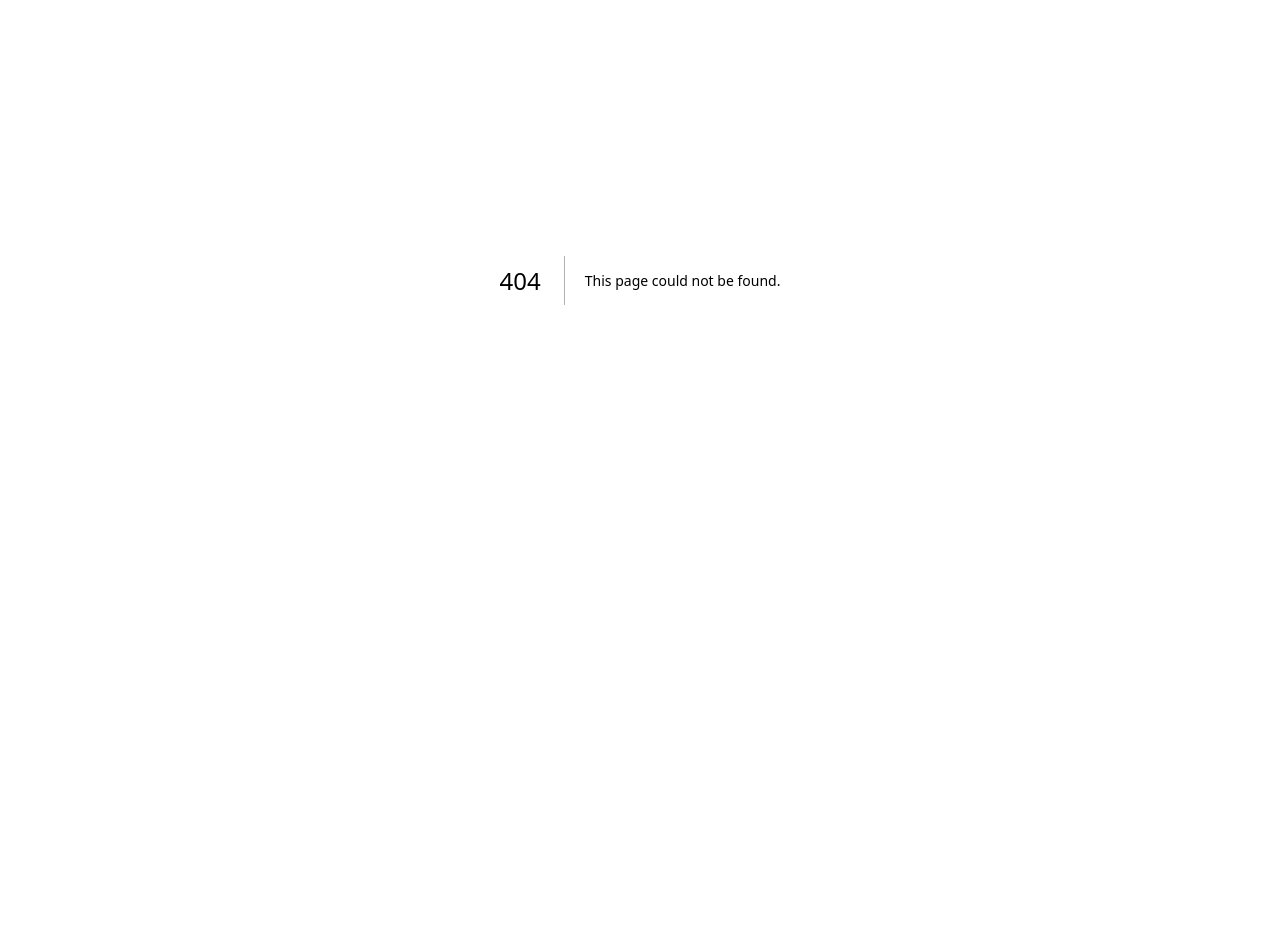
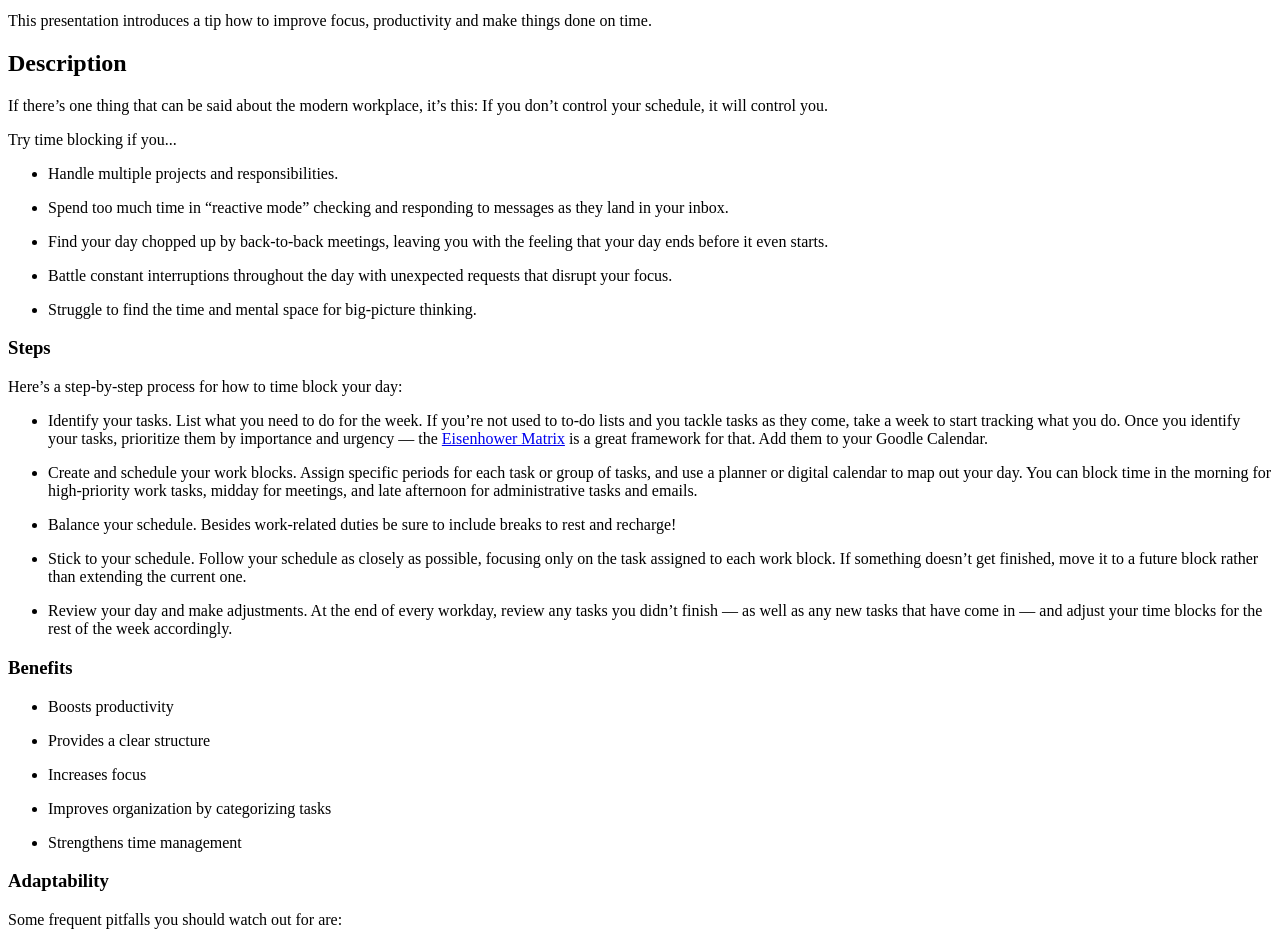
Before and after one commit to igoromerbasicalteos/tip-of-the-week, a Next.js app: page /presentations/250109-time-blocking in a window 1280 px wide. Before the commit this address had no page. Shown: the part 120-1065 px from the top of the page. Before the commit the page ends 800 px from the top, so only its background shows below. Built offline with nearby package versions, Linux system fonts and the light colour scheme.

Commit message:
Lena: time blocking

```diff
--- /dev/null
+++ b/pages/presentations/250109-time-blocking.mdx
@@ -0,0 +1,68 @@
+import { Steps } from "nextra/components";
+
+# Task management and Time blocking.
+
+> Author: [Lena](ols@alteos.com)
+> Date: 09.01.2025
+
+This presentation introduces a tip how to improve focus, productivity and make things done on time.
+
+## Description
+
+If there’s one thing that can be said about the modern workplace, it’s this: If you don’t control your schedule, it will control you.
+
+Try time blocking if you...
+
+- Handle multiple projects and responsibilities.
+
+- Spend too much time in “reactive mode” checking and responding to messages as they land in your inbox.
+
+- Find your day chopped up by back-to-back meetings, leaving you with the feeling that your day ends before it even starts.
+
+- Battle constant interruptions throughout the day with unexpected requests that disrupt your focus.
+
+- Struggle to find the time and mental space for big-picture thinking.
+
+
+### Steps
+Here’s a step-by-step process for how to time block your day:
+
+- Identify your tasks. List what you need to do for the week. If you’re not used to to-do lists and you tackle tasks as they come, take a week to start tracking what you do. Once you identify your tasks, prioritize them by importance and urgency — the [Eisenhower Matrix](https://asana.com/resources/eisenhower-matrix) is a great framework for that.
+Add them to your Goodle Calendar.
+
+- Create and schedule your work blocks. Assign specific periods for each task or group of tasks, and use a planner or digital calendar to map out your day. You can block time in the morning for high-priority work tasks, midday for meetings, and late afternoon for administrative tasks and emails.
+
+- Balance your schedule. Besides work-related duties be sure to include breaks to rest and recharge!
+
+- Stick to your schedule. Follow your schedule as closely as possible, focusing only on the task assigned to each work block. If something doesn’t get finished, move it to a future block rather than extending the current one.
+
+- Review your day and make adjustments. At the end of every workday, review any tasks you didn’t finish — as well as any new tasks that have come in — and adjust your time blocks for the rest of the week accordingly.
+
+### Benefits
+- Boosts productivity
+
+- Provides a clear structure
+
+- Increases focus
+
+- Improves organization by categorizing tasks
+
+- Strengthens time management
+
+### Adaptability
+Some frequent pitfalls you should watch out for are:
+
+- Underestimating the time needed for tasks, thinking you can squeeze in just one more thing
+
+- Being too rigid with your schedule, afraid to adjust if things don’t go as planned
+
+- Overscheduling your leisure time, turning relaxation into another form of work
+
+- Not prioritizing tasks, treating everything as equally important
+
+- Failing to account for interruptions and unexpected events
+
+
+## Resources
+
+- [TODOIST - Wikipedia](https://todoist.com/productivity-methods/time-blocking#but-will-time-blocking-work-with-my-job)
--- a/pages/schedule_participants.mdx
+++ b/pages/schedule_participants.mdx
@@ -21,7 +21,7 @@ Every Thursday at 3:00 PM CET, a team member of Digital Product & Tech will pres
 | Eazie       | [Mermaid.live](presentations/241121-mermaid-live)     | 21.11.2024 |
 | Hammad      | [Communication](presentations/241128-communication)   | 28.11.2024 |
 | Majid       | [Pomodoro](presentations/241205-pomodoro)             | 05.12.2024 |
-| Lena        | TBD                                                   | 09.01.2025 |
+| Lena        | [Time Blocking](presentations/250109-time-blocking)   | 09.01.2025 |
 | Joshua      | TBD                                                   | 16.01.2025 |
 | Pavlo       | TBD                                                   | 23.01.2025 |
 | Ivanna      | TBD                                                   | 30.01.2025 |
```
